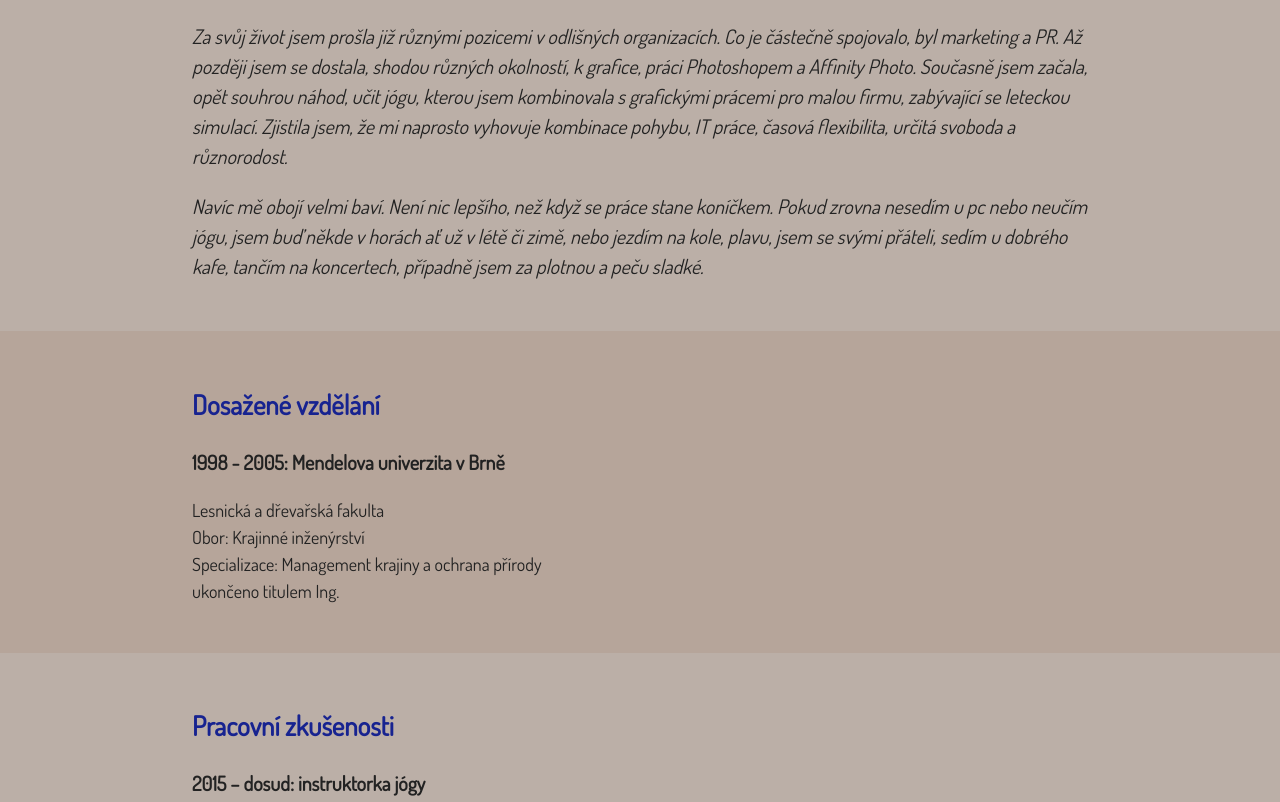
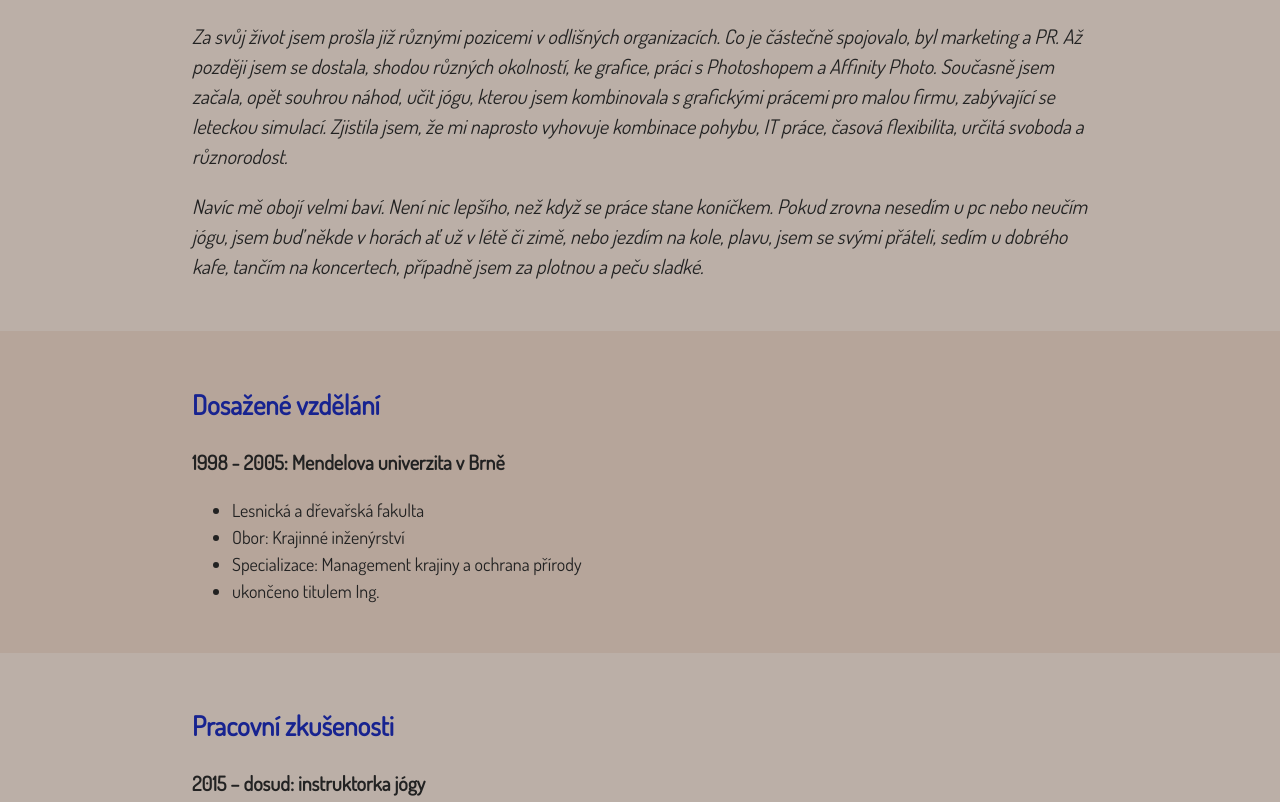
Before and after one commit to karolinavaitt/Zivotopis, a plain HTML site: page index.html in a window 1280 px wide. Shown: the part 584-1386 px from the top of the page. Drawn offline with Linux system fonts and the light colour scheme.

Commit message:
Oprava chyb

```diff
--- a/index.html
+++ b/index.html
@@ -35,7 +35,7 @@
 
         <h2>Krátce o mně</h2>
     <p>Za svůj život jsem prošla již různými pozicemi v odlišných organizacích. Co je částečně spojovalo, byl marketing a PR.
-    Až později jsem se dostala, shodou různých okolností, k grafice, práci Photoshopem a Affinity Photo.
+    Až později jsem se dostala, shodou různých okolností, ke grafice, práci s Photoshopem a Affinity Photo.
     Současně jsem začala, opět souhrou náhod, učit jógu, kterou jsem kombinovala s grafickými prácemi pro malou firmu, zabývající se leteckou simulací. Zjistila jsem, že mi naprosto vyhovuje kombinace pohybu, IT práce, časová flexibilita, určitá svoboda a různorodost.</p>
     <p>Navíc mě obojí velmi baví. Není nic lepšího, než když se práce stane koníčkem. Pokud zrovna nesedím u pc nebo neučím jógu, jsem buď někde v horách ať už v létě či zimě, nebo jezdím na kole, plavu, jsem se svými přáteli, sedím u dobrého kafe, tančím na koncertech, případně jsem za plotnou a peču sladké.</p>
     </section>
@@ -45,11 +45,12 @@
         <h2>Dosažené vzdělání</h2>
 
             <h3>1998 - 2005: Mendelova univerzita v Brně</h3>
-                <p>Lesnická a dřevařská fakulta <br>
-            Obor: Krajinné inženýrství <br>
-            Specializace: Management krajiny a ochrana přírody <br>
-            ukončeno titulem Ing.
-            </p>
+                <ul>
+                    <li>Lesnická a dřevařská fakulta</li>
+                    <li>Obor: Krajinné inženýrství</li>
+                    <li>Specializace: Management krajiny a ochrana přírody</li>
+                    <li>ukončeno titulem Ing.</li>
+                </ul>
     </section>
 
     <!--Sekce zkušenosti-->
```
